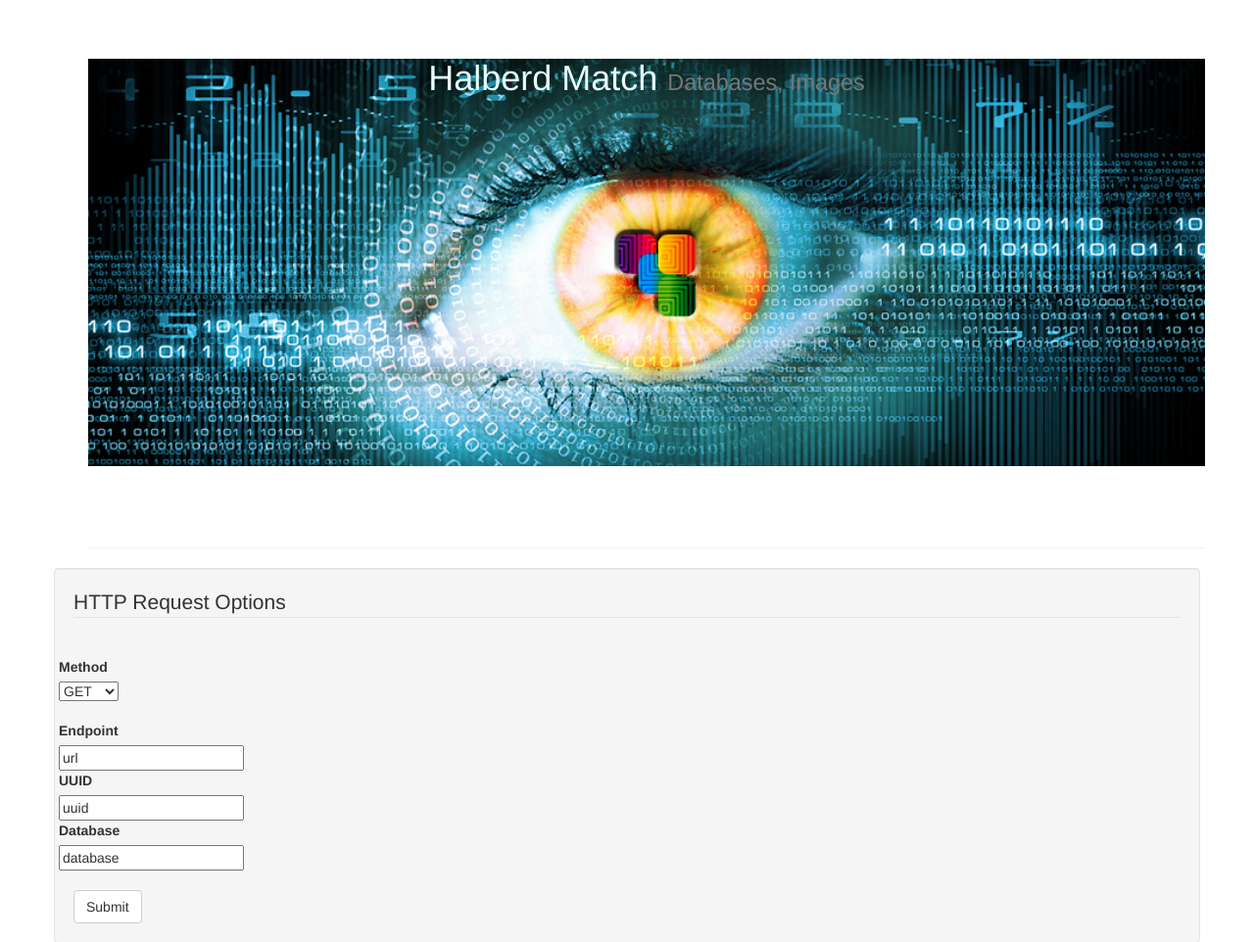
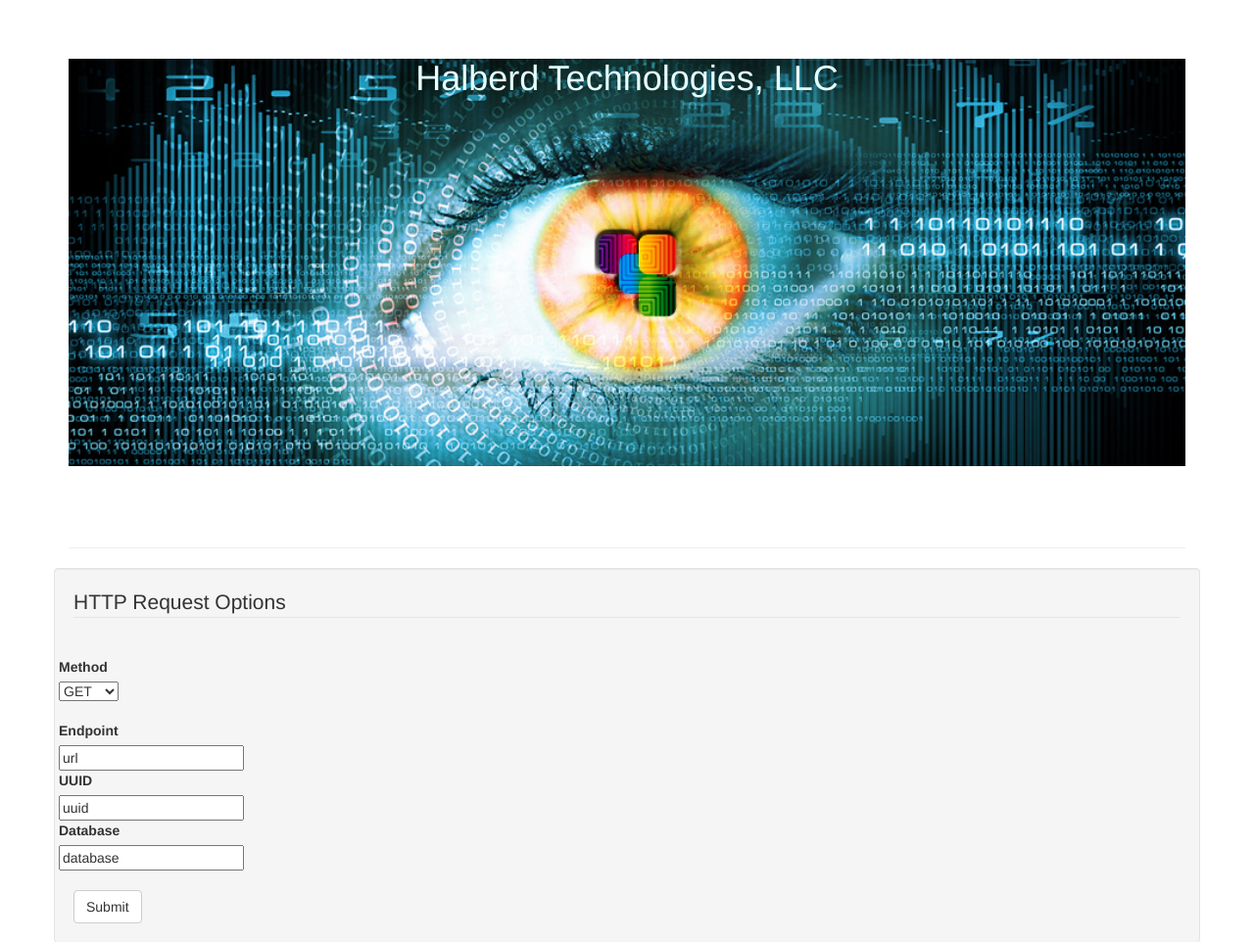
Before and after one commit to ctevnan/HM-calls, a PHP site: page /views/home.html in a window 1280 px wide. Shown: the part 50-1012 px from the top of the page at 98% size. Run offline with PHP 8.4, Linux system fonts and the light colour scheme.

Commit message:
looking over line indendation, caught 1 container that was not closed, removed inline css from h1

```diff
--- a/public/css/style.css
+++ b/public/css/style.css
@@ -5,9 +5,8 @@
   background-repeat: no-repeat;
   height: 500px;
   width: 100%;
-  left:20px;
   text-align: center;
-  font-size: 20px;
+  font-size: 15px;
   color: #e6ffff;
 },
 body {
--- a/views/home.html
+++ b/views/home.html
@@ -12,7 +12,7 @@
     <nav class="navbar navbar-inverse"></nav>
       <div class="container">
         <div class="page-header">
-          <h1>Halberd Match <small>Databases, Images</small></h1>
+          <h1>Halberd Technologies, LLC</h1>
         </div>
       </div>
       <div class="container">
@@ -64,7 +64,8 @@
           </div>
         </div>
       </div>
-      <nav class="navbar navbar-inverse"></nav>
+    </div>
+    <nav class="navbar navbar-inverse"></nav>
     <!-- jQuery (necessary for Bootstrap's JavaScript plugins) -->
     <script src="https://code.jquery.com/jquery-2.2.4.min.js"></script>
     <script src="https://maxcdn.bootstrapcdn.com/bootstrap/3.3.6/js/bootstrap.min.js"></script>
```
